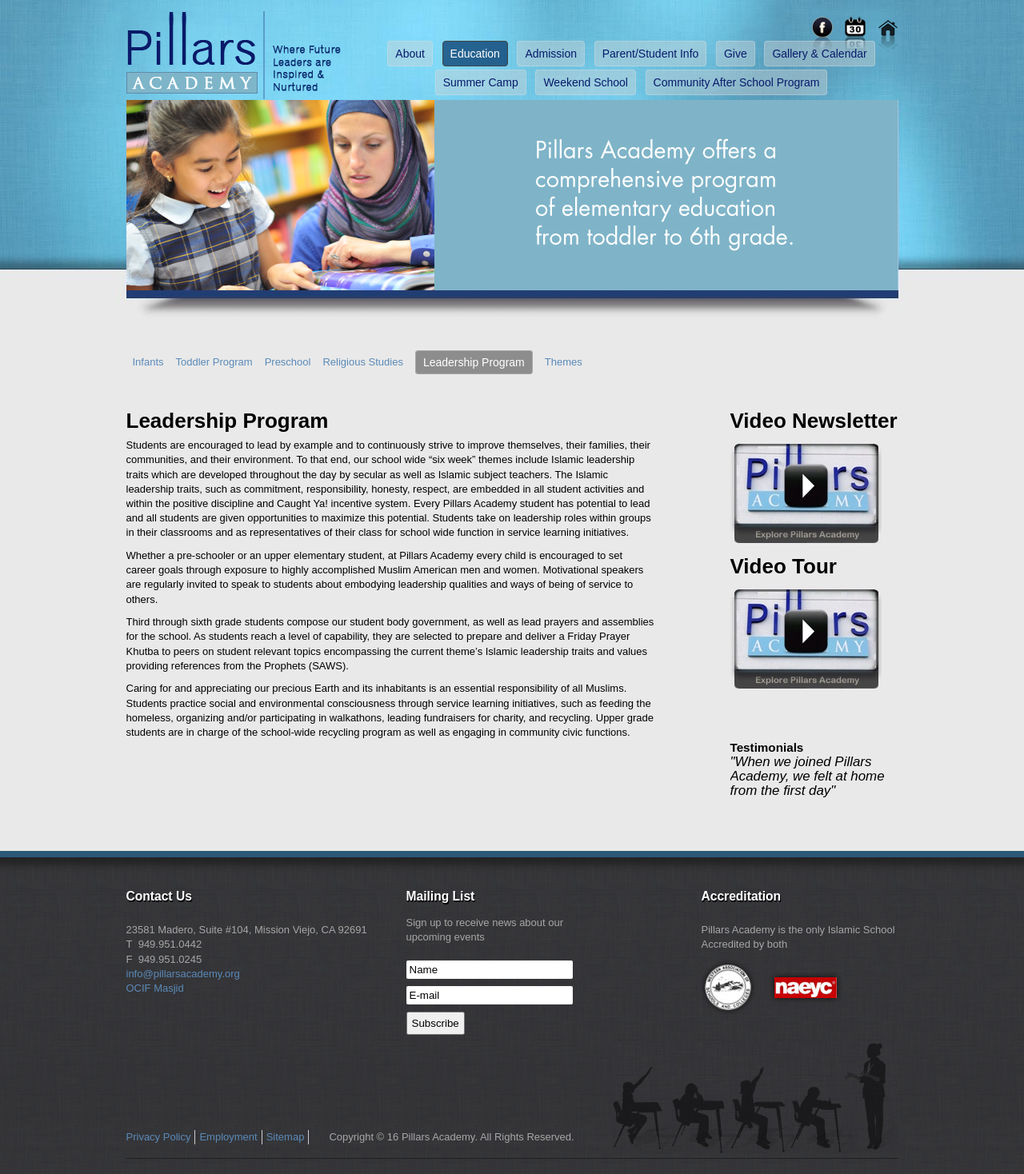
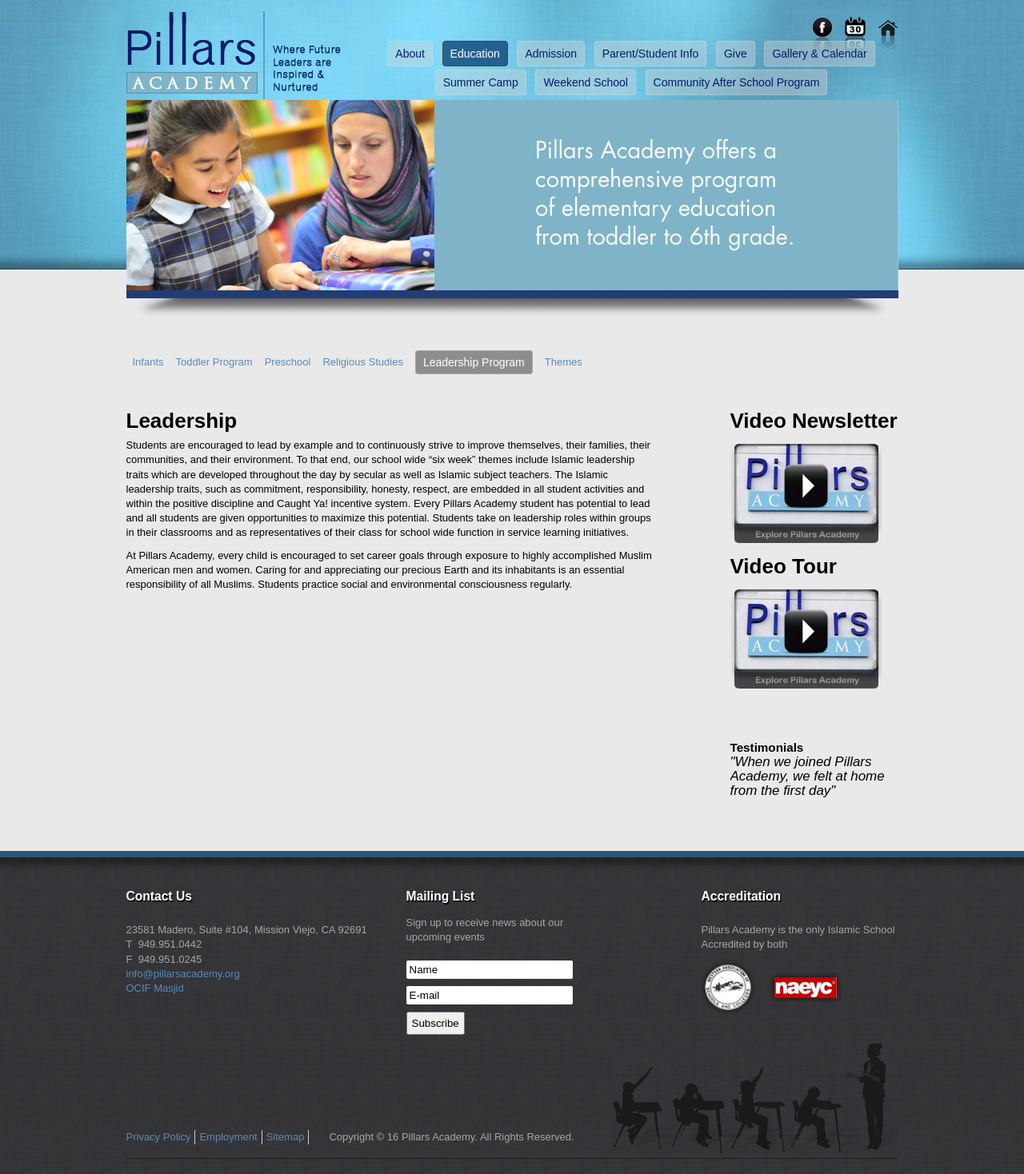
Before and after one commit to pillarsacademy/pillarsacademy.github.io, a Jekyll site: the page built from learning/leadership.md, in a window 1280 px wide. Shown: the whole page at 80% size. Built offline with Jekyll 4.4.1, drawn with Linux system fonts in a browser that asks for light colours; nearby versions of some CDN libraries.

Commit message:
Update leadership.md

```diff
--- a/learning/leadership.md
+++ b/learning/leadership.md
@@ -2,12 +2,9 @@
 layout: default
 ---
 
-# Leadership Program
+# Leadership
 
 Students are encouraged to lead by example and to continuously strive to improve themselves, their families, their communities, and their environment. To that end, our school wide "six week" themes include Islamic leadership traits which are developed throughout the day by secular as well as Islamic subject teachers. The Islamic leadership traits, such as commitment, responsibility, honesty, respect, are embedded in all student activities and within the positive discipline and Caught Ya! incentive system. Every Pillars Academy student has potential to lead and all students are given opportunities to maximize this potential. Students take on leadership roles within groups in their classrooms and as representatives of their class for school wide function in service learning initiatives.
 
-Whether a pre-schooler or an upper elementary student, at Pillars Academy every child is encouraged to set career goals through exposure to highly accomplished Muslim American men and women. Motivational speakers are regularly invited to speak to students about embodying leadership qualities and ways of being of service to others.
-
-Third through sixth grade students compose our student body government, as well as lead prayers and assemblies for the school. As students reach a level of capability, they are selected to prepare and deliver a Friday Prayer Khutba to peers on student relevant topics encompassing the current theme's Islamic leadership traits and values providing references from the Prophets (SAWS).
-
-Caring for and appreciating our precious Earth and its inhabitants is an essential responsibility of all Muslims. Students practice social and environmental consciousness through service learning initiatives, such as feeding the homeless, organizing and/or participating in walkathons, leading fundraisers for charity, and recycling. Upper grade students are in charge of the school-wide recycling program as well as engaging in community civic functions.
+At Pillars Academy, every child is encouraged to set career goals through exposure to highly accomplished Muslim American men and women.
+Caring for and appreciating our precious Earth and its inhabitants is an essential responsibility of all Muslims. Students practice social and environmental consciousness regularly.
```
